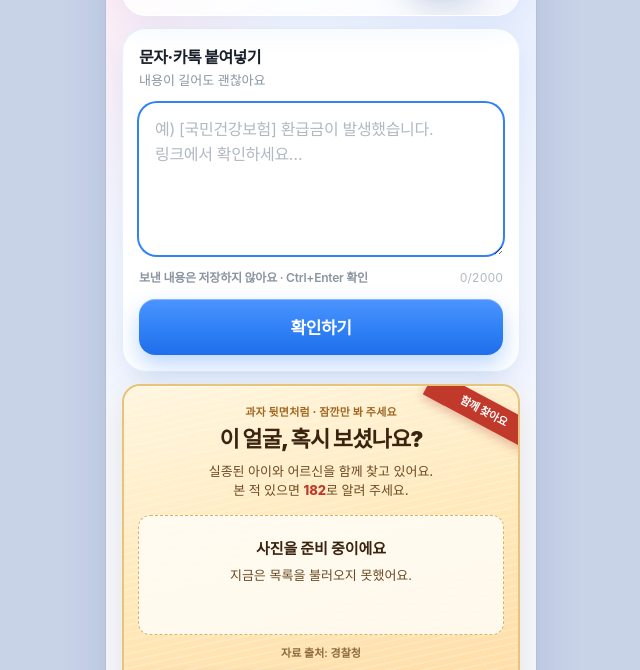
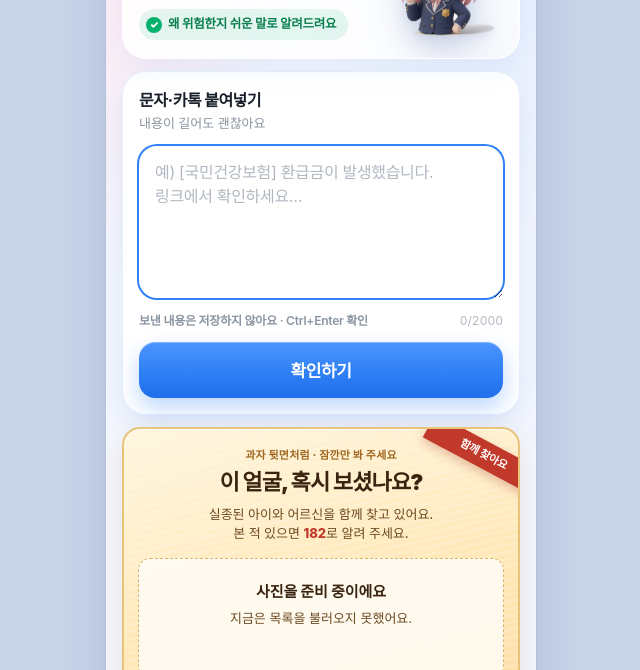
Before and after one commit to restboy2606/anshim-check, a website: page index.html in a window 1280 px wide. Shown: the part 284-954 px from the top of the page, without its empty margins (319-959 px from the left). Drawn offline with Linux system fonts and the light colour scheme; no server answers; a web font is replaced by a local one.

Commit message:
feat: 히어로 안심 신뢰 칩 추가 (SafeCall 케이스스터디 톤 참고)
시니어 스캠 방지 앱 레퍼런스(behance SafeCall AI)에서 공통되는
"차분한 초록 신뢰 + 쉬운 말 설명" 톤을 히어로에 적용.
특정 작품 복제가 아니라 색·톤 방향만 차용.

Co-Authored-By: Claude Opus 4.8 <noreply@anthropic.com>

```diff
--- a/index.html
+++ b/index.html
@@ -38,6 +38,10 @@
               <p class="hero-lead">
                 의심스러운 문자·카톡,<br />
                 그대로 붙여넣어 확인하세요
+              </p>
+              <p class="hero-trust">
+                <span class="trust-check" aria-hidden="true">✓</span>
+                왜 위험한지 쉬운 말로 알려드려요
               </p>
             </div>
 
--- a/style.css
+++ b/style.css
@@ -249,6 +249,34 @@ body {
   color: var(--grey600);
   letter-spacing: -0.02em;
   font-weight: 500;
+}
+
+/* 안심 신뢰 칩 — 차분한 초록 톤 + "쉬운 말 설명" 신뢰 신호 */
+.hero-trust {
+  display: inline-flex;
+  align-items: center;
+  gap: 6px;
+  margin-top: 12px;
+  padding: 6px 12px 6px 7px;
+  border-radius: 999px;
+  background: rgba(3, 178, 108, 0.1);
+  color: #0a7f4e;
+  font-size: 12.5px;
+  font-weight: 700;
+  letter-spacing: -0.02em;
+}
+
+.trust-check {
+  width: 16px;
+  height: 16px;
+  border-radius: 50%;
+  background: var(--green);
+  color: #fff;
+  font-size: 10px;
+  font-weight: 900;
+  display: grid;
+  place-items: center;
+  flex-shrink: 0;
 }
 
 .mascot {
```
